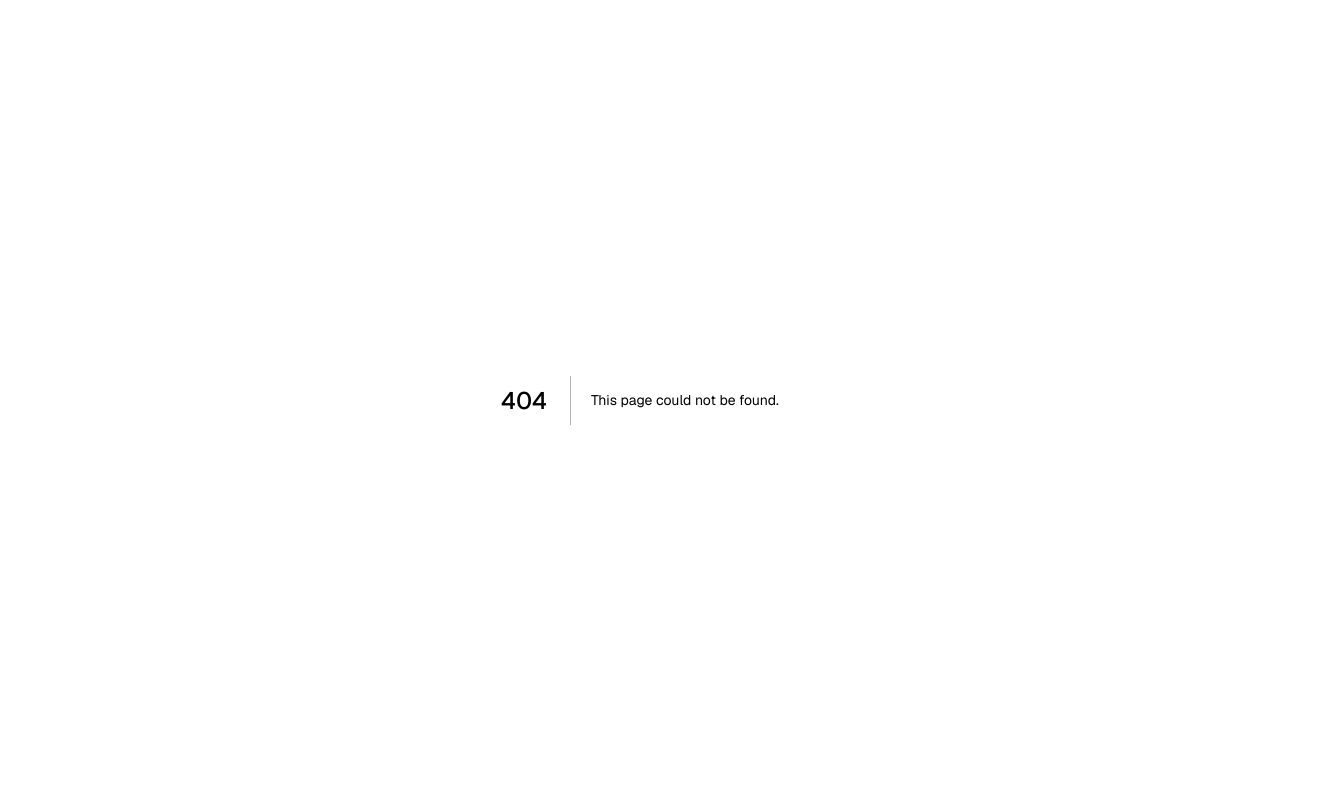
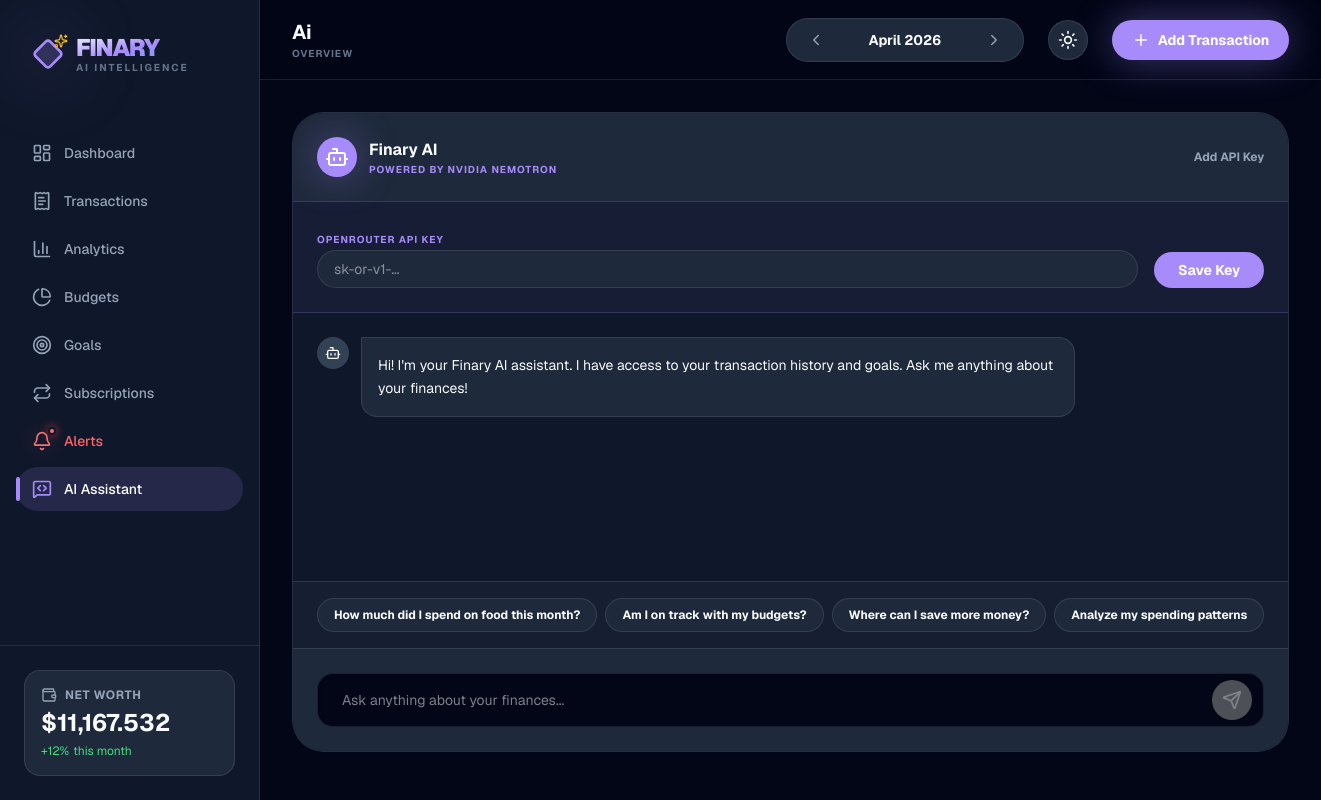
Before and after one commit to emdes515/finary-personal-finance-app, a Next.js app: page /dashboard/ai in a window 1280 px wide. Before the commit this address had no page. Shown: the whole page, 1321 px wide, since content can reach past the window. Built offline with nearby package versions, Linux system fonts and the light colour scheme.

Commit message:
feat: build AI assistant chat interface

```diff
--- /dev/null
+++ b/app/dashboard/ai/page.tsx
@@ -0,0 +1,223 @@
+'use client'
+
+import { useState, useRef, useEffect } from 'react'
+import { useFinaryStore } from '@/lib/store'
+import { useAI } from '@/hooks/useAI'
+import { motion, AnimatePresence } from 'framer-motion'
+import { Send, Sparkles, User, Bot, Loader2 } from 'lucide-react'
+import { calculateKPIs } from '@/lib/calculations'
+
+export default function AIAssistantPage() {
+  const { transactions, budgets, goals, settings, setOpenRouterKey, currentMonth } = useFinaryStore()
+
+  const { sendMessage, loading } = useAI()
+  const [input, setInput] = useState('')
+  const [keyInput, setKeyInput] = useState(settings.openrouterKey)
+  const [showKeyInput, setShowKeyInput] = useState(!settings.openrouterKey)
+
+  const [messages, setMessages] = useState<any[]>([
+    {
+      role: 'assistant',
+      content: "Hi! I'm your Finary AI assistant. I have access to your transaction history and goals. Ask me anything about your finances!"
+    }
+  ])
+
+  const scrollRef = useRef<HTMLDivElement>(null)
+
+  useEffect(() => {
+    if (scrollRef.current) {
+      scrollRef.current.scrollTop = scrollRef.current.scrollHeight
+    }
+  }, [messages])
+
+  const handleSaveKey = () => {
+    setOpenRouterKey(keyInput)
+    setShowKeyInput(false)
+  }
+
+  const handleSend = async (text: string = input) => {
+    if (!text.trim() || loading) return
+    if (!settings.openrouterKey) {
+      setShowKeyInput(true)
+      return
+    }
+
+    const userMessage = { role: 'user', content: text }
+    setMessages(prev => [...prev, userMessage])
+    setInput('')
+
+    const financialContext = {
+      summary: calculateKPIs(transactions, currentMonth),
+      recentTransactions: transactions.slice(0, 10),
+      budgets,
+      goals
+    }
+
+    let assistantMessage = { role: 'assistant', content: '' }
+    setMessages(prev => [...prev, assistantMessage])
+
+    await sendMessage(
+      [...messages, userMessage],
+      financialContext,
+      (chunk) => {
+        setMessages(prev => {
+          const last = prev[prev.length - 1]
+          const others = prev.slice(0, -1)
+          return [...others, { ...last, content: last.content + chunk }]
+        })
+      }
+    )
+  }
+
+  const QUICK_QUESTIONS = [
+    "How much did I spend on food this month?",
+    "Am I on track with my budgets?",
+    "Where can I save more money?",
+    "Analyze my spending patterns"
+  ]
+
+  return (
+    <div className="flex flex-col h-[calc(100vh-200px)] md:h-[calc(100vh-160px)] bg-surface border border-border rounded-[32px] overflow-hidden">
+      {/* Header */}
+      <div className="p-4 md:p-6 border-b border-border bg-surface-2 flex items-center justify-between">
+         <div className="flex items-center gap-3">
+            <div className="w-10 h-10 rounded-xl bg-accent flex items-center justify-center shadow-glow">
+               <Bot className="text-white" size={24} />
+            </div>
+            <div>
+               <h2 className="font-display font-bold">Finary AI</h2>
+               <div className="text-[10px] text-accent font-bold uppercase tracking-widest">Powered by NVIDIA Nemotron</div>
+            </div>
+         </div>
+         <button
+           onClick={() => setShowKeyInput(!showKeyInput)}
+           className="text-xs font-bold text-text-muted hover:text-accent transition-colors"
+         >
+            {settings.openrouterKey ? 'Update API Key' : 'Add API Key'}
+         </button>
+      </div>
+
+      {/* Key Input Overlay */}
+      <AnimatePresence>
+        {showKeyInput && (
+          <motion.div
+            initial={{ height: 0, opacity: 0 }}
+            animate={{ height: 'auto', opacity: 1 }}
+            exit={{ height: 0, opacity: 0 }}
+            className="bg-accent/5 border-b border-accent/20 overflow-hidden"
+          >
+            <div className="p-6 flex flex-col md:flex-row gap-4 items-end">
+              <div className="flex-1 space-y-2 w-full">
+                <label className="text-[10px] font-bold uppercase tracking-widest text-accent">OpenRouter API Key</label>
+                <input
+                  type="password"
+                  value={keyInput}
+                  onChange={(e) => setKeyInput(e.target.value)}
+                  placeholder="sk-or-v1-..."
+                  className="w-full bg-surface-2 border border-border rounded-xl px-4 py-2 text-sm outline-none focus:border-accent"
+                />
+              </div>
+              <button
+                onClick={handleSaveKey}
+                className="bg-accent text-white px-6 py-2 rounded-xl font-bold text-sm hover:brightness-110 transition-all w-full md:w-auto"
+              >
+                Save Key
+              </button>
+            </div>
+          </motion.div>
+        )}
+      </AnimatePresence>
+
+      {/* Messages */}
+      <div ref={scrollRef} className="flex-1 overflow-y-auto p-4 md:p-6 space-y-6 scroll-smooth">
+         <AnimatePresence>
+            {messages.map((m, i) => (
+              <motion.div
+                key={i}
+                initial={{ opacity: 0, y: 10 }}
+                animate={{ opacity: 1, y: 0 }}
+                className={`flex ${m.role === 'user' ? 'justify-end' : 'justify-start'}`}
+              >
+                <div className={`flex gap-3 max-w-[80%] ${m.role === 'user' ? 'flex-row-reverse' : ''}`}>
+                   <div className={`w-8 h-8 rounded-lg flex items-center justify-center shrink-0 ${m.role === 'user' ? 'bg-accent' : 'bg-surface-3'}`}>
+                      {m.role === 'user' ? <User size={16} /> : <Bot size={16} />}
+                   </div>
+                   <div className={`p-4 rounded-2xl text-sm leading-relaxed ${
+                     m.role === 'user'
+                       ? 'bg-accent text-white rounded-tr-none'
+                       : 'bg-surface-2 border border-border rounded-tl-none'
+                   }`}>
+                      {m.content ? m.content : (
+                        loading && i === messages.length - 1 && (
+                          <div className="flex flex-col gap-3 min-w-[200px] py-1">
+                             <div className="h-3 bg-accent/10 rounded-full w-full animate-pulse relative overflow-hidden">
+                                <motion.div
+                                  className="absolute inset-0 bg-gradient-to-r from-transparent via-accent/10 to-transparent"
+                                  animate={{ x: ['-100%', '100%'] }}
+                                  transition={{ duration: 1.5, repeat: Infinity, ease: "linear" }}
+                                />
+                             </div>
+                             <div className="h-3 bg-accent/10 rounded-full w-5/6 animate-pulse relative overflow-hidden">
+                                <motion.div
+                                  className="absolute inset-0 bg-gradient-to-r from-transparent via-accent/10 to-transparent"
+                                  animate={{ x: ['-100%', '100%'] }}
+                                  transition={{ duration: 1.5, repeat: Infinity, ease: "linear", delay: 0.2 }}
+                                />
+                             </div>
+                             <div className="h-3 bg-accent/10 rounded-full w-4/6 animate-pulse relative overflow-hidden">
+                                <motion.div
+                                  className="absolute inset-0 bg-gradient-to-r from-transparent via-accent/10 to-transparent"
+                                  animate={{ x: ['-100%', '100%'] }}
+                                  transition={{ duration: 1.5, repeat: Infinity, ease: "linear", delay: 0.4 }}
+                                />
+                             </div>
+                          </div>
+                        )
+                      )}
+                   </div>
+                </div>
+              </motion.div>
+            ))}
+         </AnimatePresence>
+      </div>
+
+      {/* Quick Actions */}
+      <div className="px-6 py-4 border-t border-border bg-surface-2/50 overflow-x-auto">
+         <div className="flex gap-2 whitespace-nowrap">
+            {QUICK_QUESTIONS.map(q => (
+              <button
+                key={q}
+                onClick={() => handleSend(q)}
+                className="px-4 py-2 bg-surface-2 border border-border hover:border-accent/50 rounded-full text-xs font-bold transition-all whitespace-nowrap"
+              >
+                {q}
+              </button>
+            ))}
+         </div>
+      </div>
+
+      {/* Input */}
+      <div className="p-6 border-t border-border bg-surface-2">
+         <form
+           onSubmit={(e) => { e.preventDefault(); handleSend(); }}
+           className="relative"
+         >
+            <input
+              type="text"
+              value={input}
+              onChange={(e) => setInput(e.target.value)}
+              placeholder="Ask anything about your finances..."
+              className="w-full bg-bg border border-border rounded-2xl py-4 pl-6 pr-14 text-sm focus:border-accent outline-none transition-all shadow-inner"
+            />
+            <button
+              type="submit"
+              disabled={loading || !input.trim()}
+              className="absolute right-3 top-1/2 -translate-y-1/2 w-10 h-10 bg-accent text-white rounded-xl flex items-center justify-center hover:brightness-110 disabled:opacity-50 disabled:grayscale transition-all"
+            >
+               {loading ? <Loader2 className="animate-spin" size={20} /> : <Send size={20} />}
+            </button>
+         </form>
+      </div>
+    </div>
+  )
+}
```
